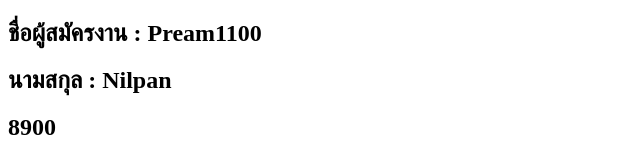
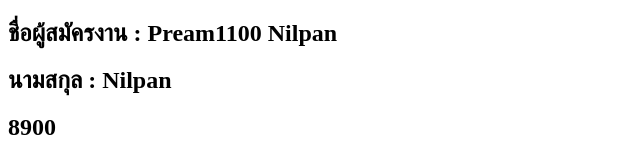
Before and after one commit to thammapakorn/Vuejs-basic, a Vue app in the folder my-app/: page / in a window 1280 px wide. Shown: the top 155 px of the page, without its empty margins (0-640 px from the left). Built offline with nearby package versions, Linux system fonts and the light colour scheme.

Commit message:
เล่นกับ method

```diff
--- a/my-app/src/App.vue
+++ b/my-app/src/App.vue
@@ -1,6 +1,6 @@
 <template>
  <section>
-    <h1>ชื่อผู้สมัครงาน : {{firstName }}</h1>
+    <h1>ชื่อผู้สมัครงาน : {{ getFullName() }}</h1>
     <h1>นามสกุล : {{lastName }}</h1>
     <h2>{{ 8700+200 }}</h2>
     <h2>ที่อยู่ : <span v-html="address"></span></h2>
@@ -21,7 +21,7 @@ export default {
   },
   methods:{
     getFullName(){
-      return this.firstName + this.lastName
+      return `${this.firstName}  ${this.lastName}`
     }
   }
 }
```
